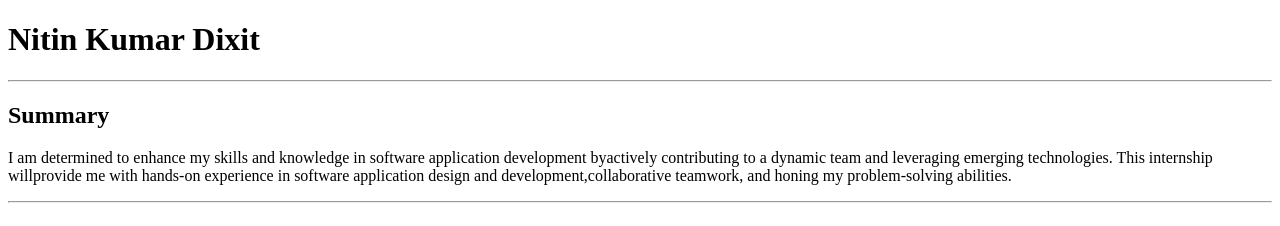
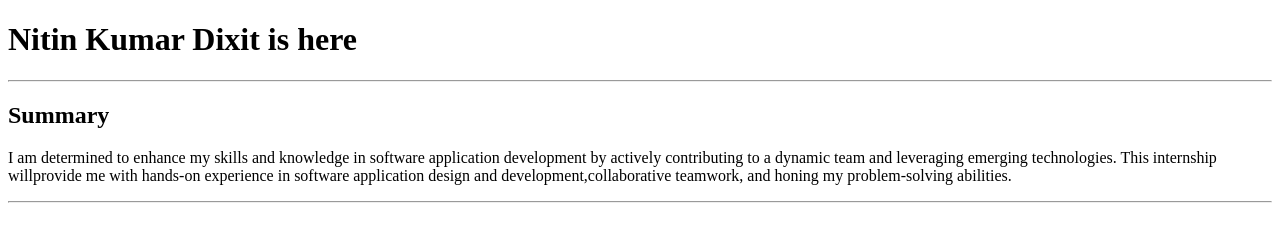
Before and after one commit to nkd712000/resume_with_HTML, a plain HTML site: page index.html in a window 1280 px wide. Shown: the top 226 px of the page. Drawn offline with Linux system fonts and the light colour scheme.

Commit message:
Update index.html

```diff
--- a/index.html
+++ b/index.html
@@ -5,10 +5,10 @@
     <title>My Resume</title>
 </head>
 <body>
-    <h1>Nitin Kumar Dixit</h1>
+    <h1>Nitin Kumar Dixit is here</h1>
     <hr/>
     <h2>Summary</h2>
-    <p>I am determined to enhance my skills and knowledge in software application development byactively contributing to a dynamic team and leveraging emerging technologies. This internship willprovide me with hands-on experience in software application design and development,collaborative teamwork, and honing my problem-solving abilities.</p>
+    <p>I am determined to enhance my skills and knowledge in software application development by actively contributing to a dynamic team and leveraging emerging technologies. This internship willprovide me with hands-on experience in software application design and development,collaborative teamwork, and honing my problem-solving abilities.</p>
     <hr/>
     <h2>Education</h2>
         <ul>
```
